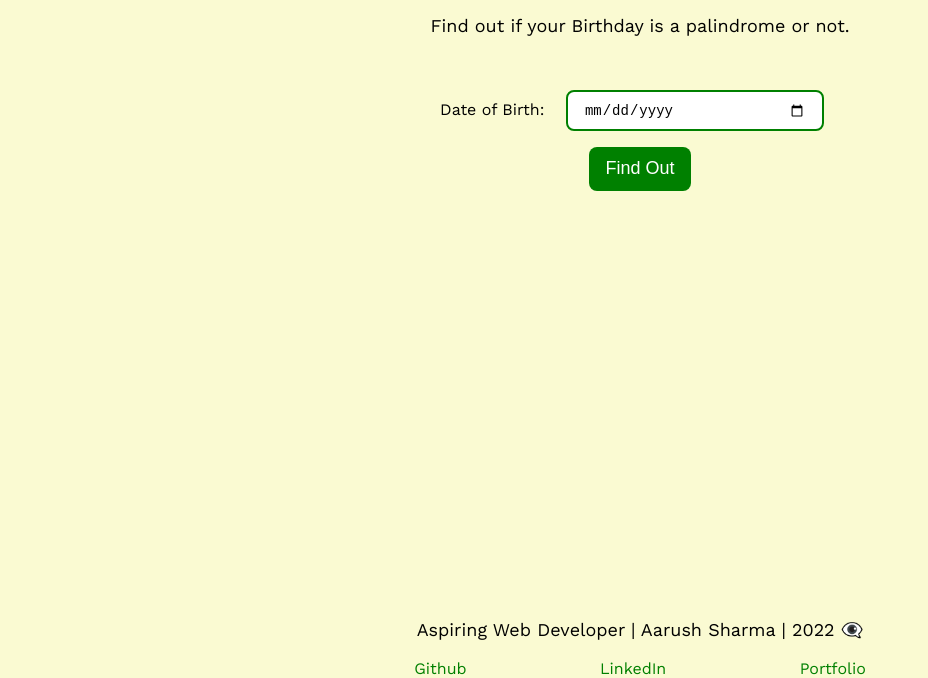
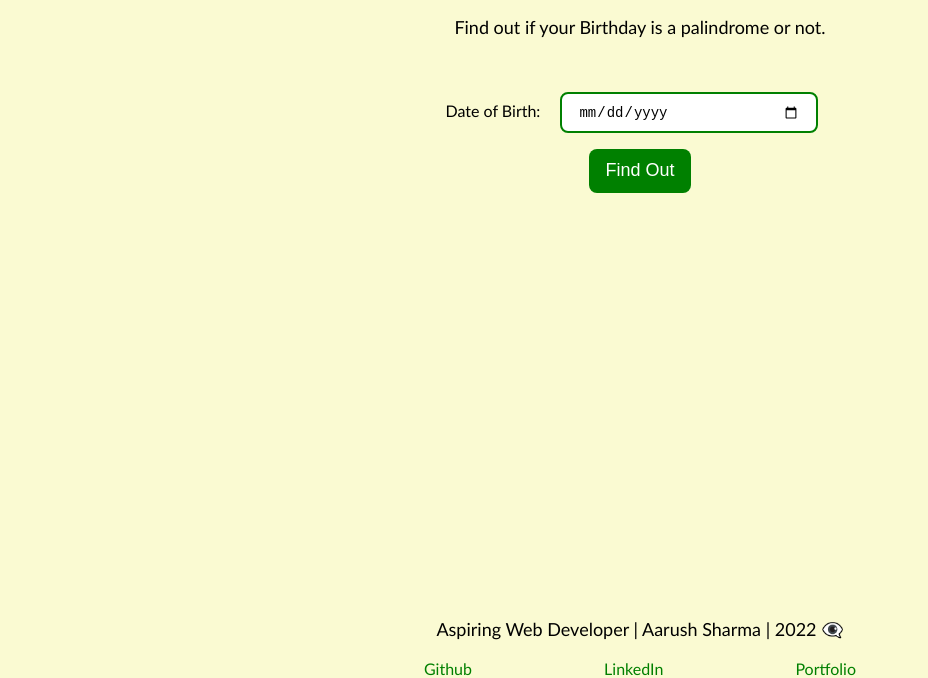
Before and after one commit to AarushSharmaa/Bday-Palindrome, a plain HTML site: page index.html in a window 1280 px wide. Shown: the part 122-800 px from the top of the page, without its empty margins (0-928 px from the left). Drawn offline with nearby package versions, Linux system fonts and the light colour scheme.

Commit message:
Update styles.css

```diff
--- a/style.css
+++ b/style.css
@@ -11,7 +11,7 @@
 }
 
 body {
-    font-family: "Work Sans", Georgia, 'Times New Roman', Times, serif;
+    font-family: 'Trebuchet MS', 'Lucida Sans Unicode', 'Lucida Grande', 'Lucida Sans', Arial, sans-serif;
 }
 
 a {
```
